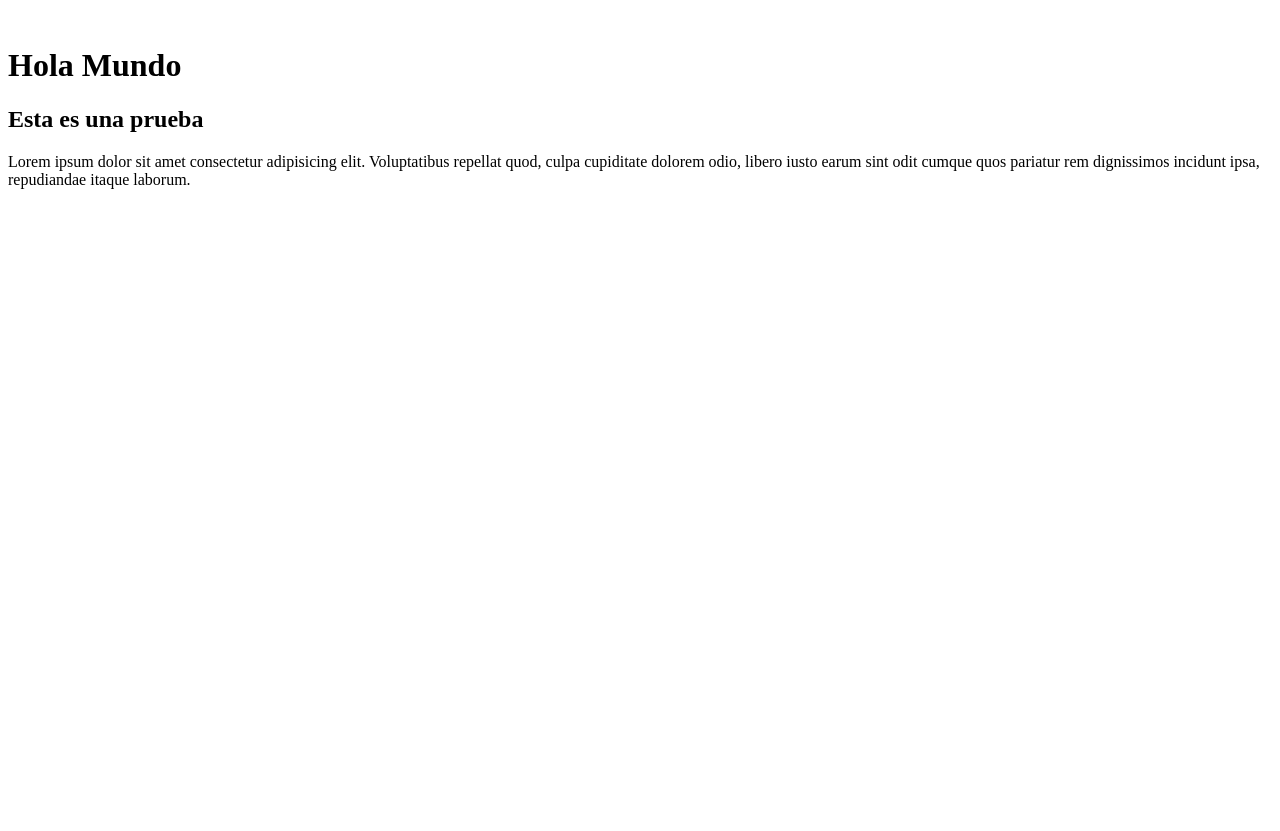
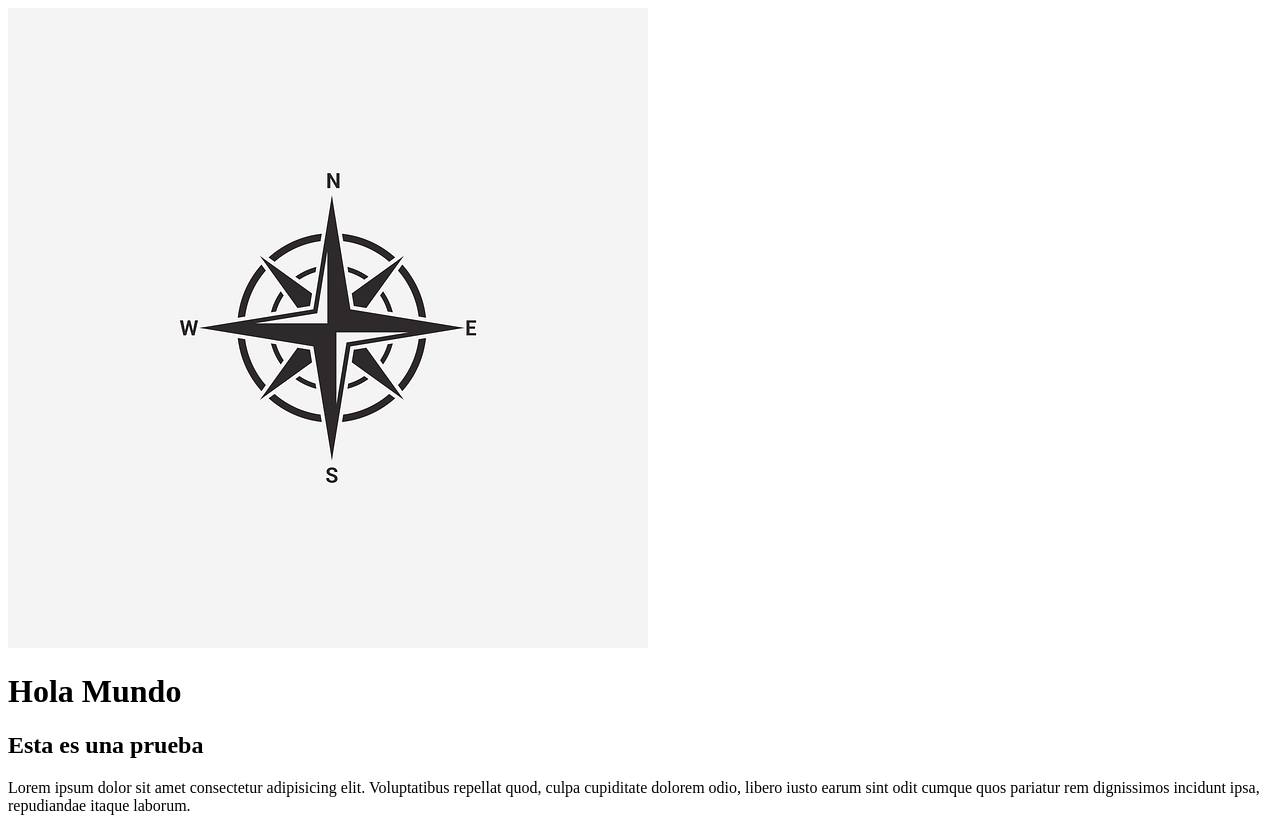
Before and after one commit to profe-teo/cursoweb, a plain HTML site: page index.html in a window 1280 px wide. Before the commit the page ends 800 px from the top, so only its background shows below. Drawn offline with Linux system fonts and the light colour scheme; the site is published under a folder, as on GitHub Pages, so addresses that start at the root find nothing.

Commit message:
ruta imagen

```diff
--- a/index.html
+++ b/index.html
@@ -6,7 +6,7 @@
     <title>Hola Mundo</title>
 </head>
 <body>
-    <img src="/imagenes/logo-5413944_640.png" alt="">
+    <img src="imagenes/logo-5413944_640.png" alt="">
     <h1>Hola Mundo</h1>
     <h2>Esta es una prueba</h2>
     <p>Lorem ipsum dolor sit amet consectetur adipisicing elit. Voluptatibus repellat quod, culpa cupiditate dolorem odio, libero iusto earum sint odit cumque quos pariatur rem dignissimos incidunt ipsa, repudiandae itaque laborum.</p>
```
